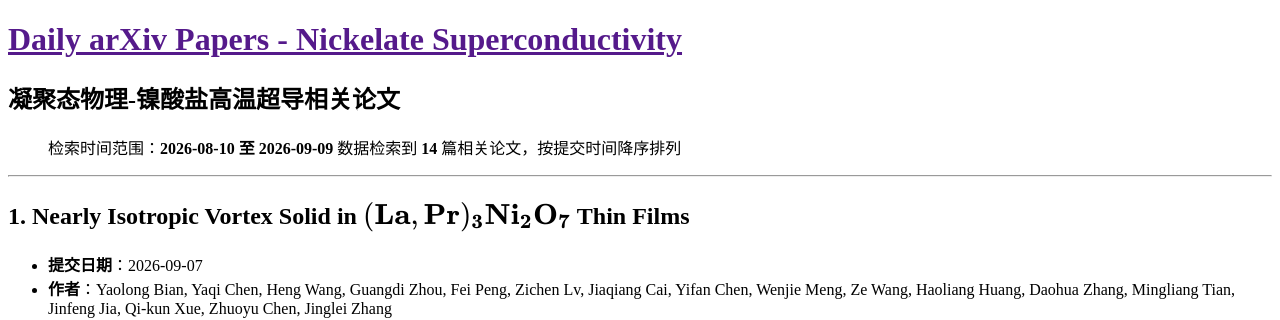
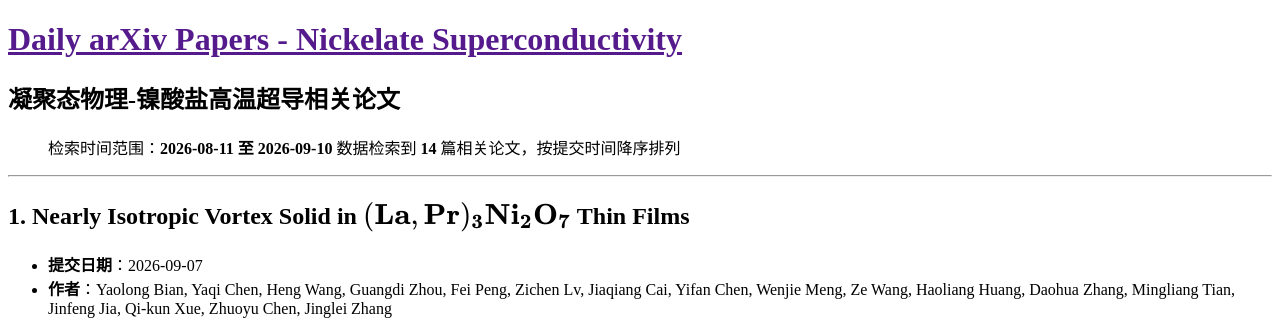
Before and after one commit to yangke25491/daily-arxiv-nickelate_superconductivity, a Jekyll site: the page built from docs/index.md, in a window 1280 px wide and 900 px high. Shown: the top 320 px of the window. Built offline with Jekyll 4.4.1, drawn with Linux system fonts in a browser that asks for light colours.

Commit message:
Automated update: arXiv papers

```diff
--- a/docs/index.md
+++ b/docs/index.md
@@ -5,7 +5,7 @@ title: 镍酸盐超导论文
 
 # 凝聚态物理-镍酸盐高温超导相关论文
 
-> 检索时间范围：**2026-08-10 至 2026-09-09**
+> 检索时间范围：**2026-08-11 至 2026-09-10**
 > 数据检索到 **14** 篇相关论文，按提交时间降序排列
 
 ---
```
